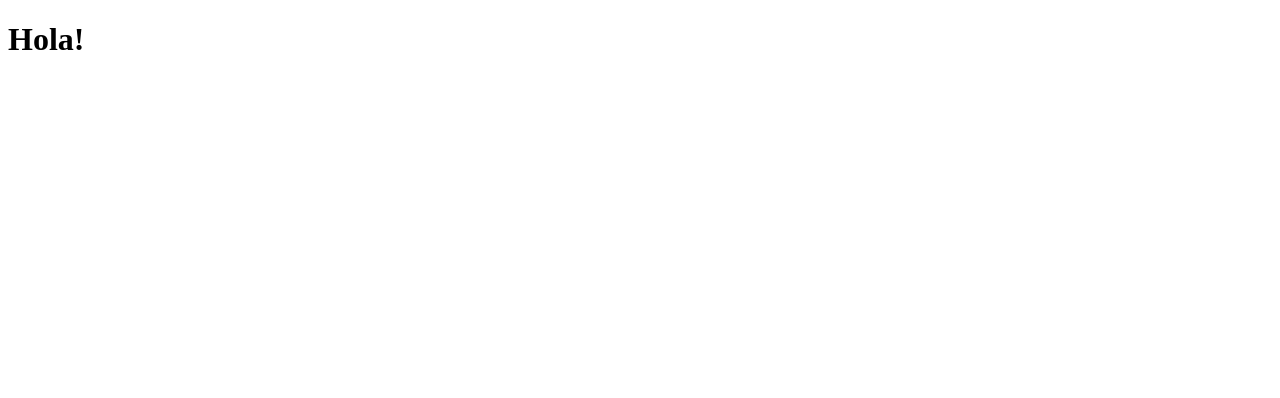
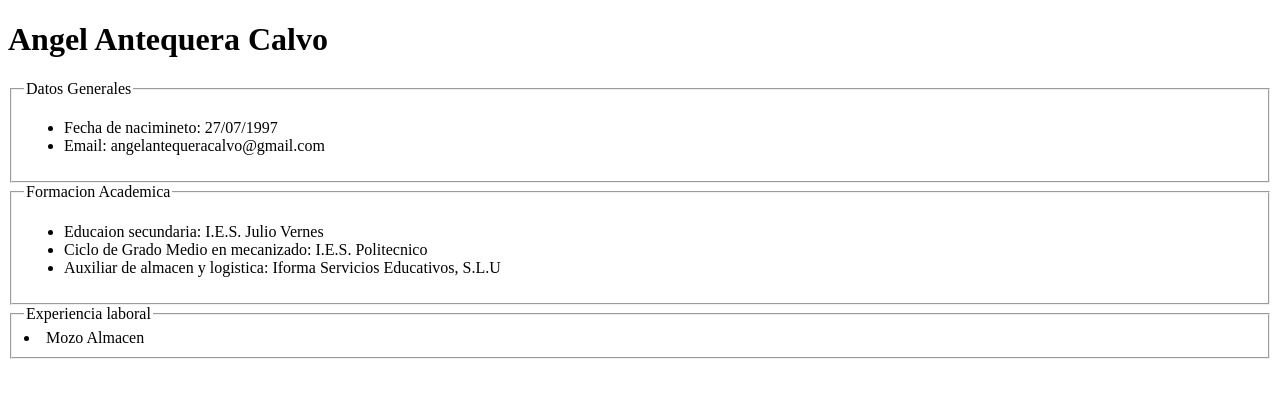
Before and after one commit to angelantequeracalvo/miCV, a plain HTML site: page index.html in a window 1280 px wide. Drawn offline with Linux system fonts and the light colour scheme.

Commit message:
Añadida información a la web sin estilo

```diff
--- a/index.html
+++ b/index.html
@@ -7,6 +7,27 @@
     <title>Angel Antequera Calvo</title>
 </head>
 <body>
-    <h1>Hola!</h1>
+    <div>
+        <h1>Angel Antequera Calvo</h1>
+        <fieldset>
+            <legend>Datos Generales</legend>
+            <ul>
+                <li><span> Fecha de nacimineto:</span> 27/07/1997</li>
+                <li><span>Email:</span> angelantequeracalvo@gmail.com</li>
+            </ul>
+        </fieldset>
+        <fieldset>
+            <legend> Formacion Academica</legend>
+            <ul>
+                <li><span>Educaion secundaria:</span> I.E.S. Julio Vernes</li>
+                <li><span>Ciclo de Grado  Medio en mecanizado:</span> I.E.S. Politecnico</li>
+                <li><span>Auxiliar de almacen y logistica:</span> Iforma Servicios Educativos, S.L.U</li>
+            </ul>
+        </fieldset>
+        <fieldset>
+            <legend>Experiencia laboral</legend>
+            <li>Mozo Almacen</li>
+        </fieldset>
+    </div>
 </body>
 </html>
```
